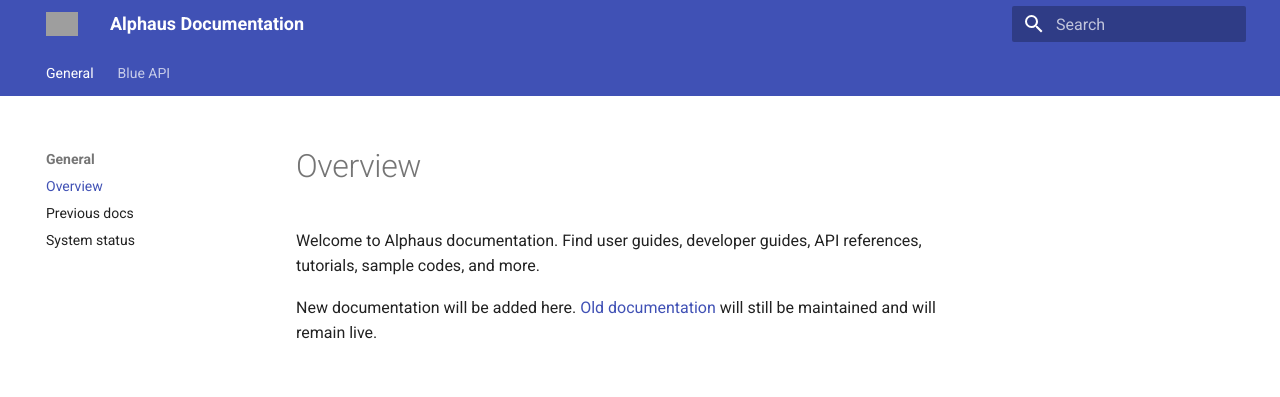
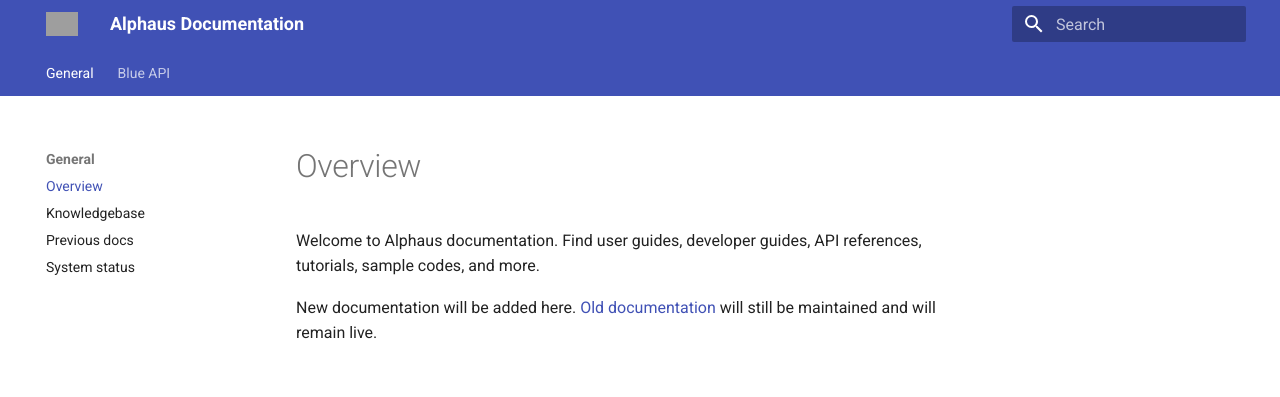
Before and after one commit to alphauslabs/tmpdocs, an MkDocs documentation site: the page built from docs/index.md, in a window 1280 px wide. Shown: the top 397 px of the page. Built offline with MkDocs 1.6.1 and Material for MkDocs 9.7.7, drawn with Linux system fonts in a browser that asks for light colours; grey boxes are pictures that could not be loaded.

Commit message:
chore: kb

```diff
--- a/mkdocs.yml
+++ b/mkdocs.yml
@@ -12,6 +12,7 @@
 nav:
 - 'General':
   - 'index.md'
+  - 'Knowledgebase': 'https://help.alphaus.cloud/'
   - 'Previous docs': 'https://docs.alphaus.cloud/'
   - 'System status': 'https://status.alphaus.cloud/'
 - 'Blue API':
```
